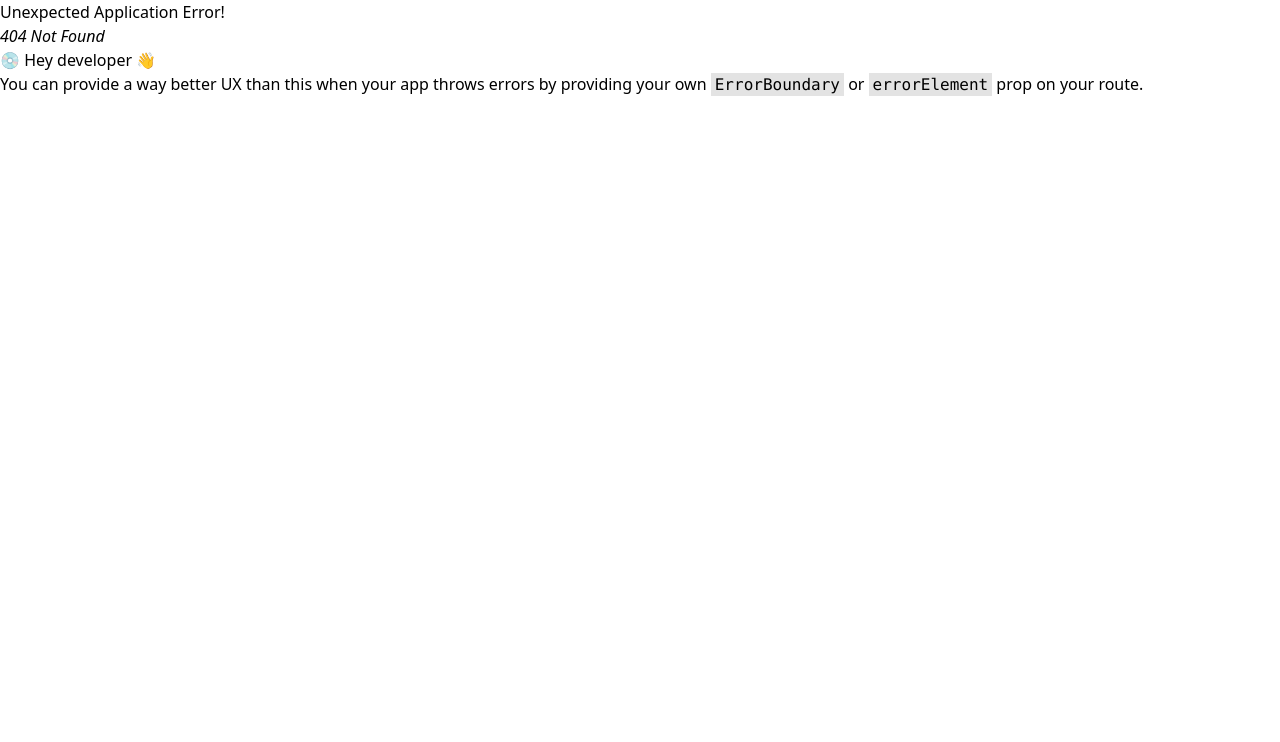
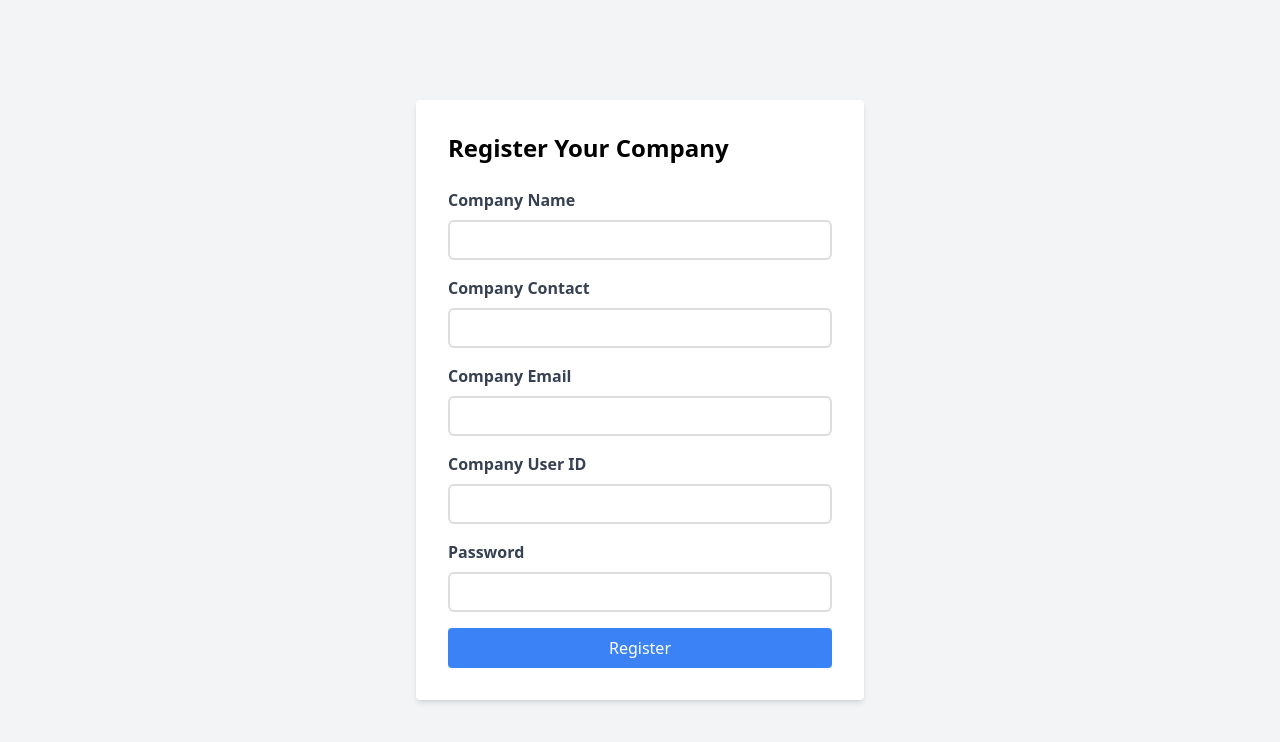
Before and after one commit to Hitesh-Gujjar/job-admin-ui, a React (Create React App) app: page /sign-up in a window 1280 px wide. Before the commit this address had no page. Shown: the top 742 px of the page. Built offline with nearby package versions, Linux system fonts and the light colour scheme.

Commit message:
create registration and auth functionality

```diff
--- a/src/App.tsx
+++ b/src/App.tsx
@@ -3,18 +3,41 @@ import logo from './logo.svg';
 import './App.css';
 import { RouterProvider, createBrowserRouter } from 'react-router-dom';
 import Auth from './Pages/Auth/Auth';
+import Registration from './Pages/Auth/Partial/Registration';
+import Career from './Pages/Career/Career';
+import ProtectedRoute from './Component/ProtectedRoute ';
+import Dashboard from './Pages/Dashboard/Dashboard';
+import Layout from './Component/Layout';
 
 function App() {
 
   const router = createBrowserRouter([
     {
-      path: "/",
+      path: "/sign-in",
       element: <Auth />,
     },
     {
+      path: "/sign-up",
+      element: <Registration />,
+    },
+    {
       path: "/",
-      element: <Auth />,
-    },
+      element: <ProtectedRoute
+        component={<Layout />}
+      />,
+      children: [
+        {
+          path: "/",
+          element: <Dashboard />,
+          // loader: teamLoader,
+        },
+        {
+          path: "career",
+          element: <Career />,
+          // loader: teamLoader,
+        },
+      ],
+    }
   ]);
 
   return (
--- /dev/null
+++ b/src/Component/Header.tsx
@@ -0,0 +1,32 @@
+import React from 'react'
+import { useNavigate } from 'react-router-dom'
+
+function Header() {
+    const navigate = useNavigate();
+
+    const handleLogOut = () => {
+        navigate('/sign-in');
+        localStorage.clear();
+    }
+    return (
+        <div className="md:flex md:items-center md:justify-between bg-grayJob-400 py-5 shadow-md px-6">
+            <div className="min-w-0 flex-1">
+                <h2 className="text-sm  font-bold leading-7 text-gray-900 sm:truncate sm:text-3xl sm:tracking-tight">
+                    Back End Developer
+                </h2>
+            </div>
+            <div className="mt-4 flex md:ml-4 md:mt-0">
+
+                <button
+                    type="button"
+                    onClick={() => { handleLogOut() }}
+                    className="ml-3 inline-flex items-center  rounded-md bg-indigo-600 px-3 py-2 text-sm font-semibold text-white shadow-sm hover:bg-indigo-700 focus-visible:outline focus-visible:outline-2 focus-visible:outline-offset-2 focus-visible:outline-indigo-600"
+                >
+                    Log-out
+                </button>
+            </div>
+        </div>
+    )
+}
+
+export default Header
--- /dev/null
+++ b/src/Component/Layout.tsx
@@ -0,0 +1,19 @@
+import React from 'react';
+import Header from './Header';
+import { Outlet } from 'react-router-dom';
+
+interface LayoutProps {
+    children?: React.ReactNode;
+}
+
+function Layout({ children }: LayoutProps) {
+    return (
+        <>
+            <Header />
+            <div className="mx-auto max-w-7xl sm:px-6 lg:px-8">{children}</div>
+           <Outlet/>
+        </>
+    );
+}
+
+export default Layout;
--- /dev/null
+++ b/src/Component/ProtectedRoute .tsx
@@ -0,0 +1,18 @@
+import React from 'react'
+import { Navigate, useNavigate } from 'react-router-dom';
+
+interface ProtectedRouteType {
+    component: any
+}
+
+function ProtectedRoute({ component }: ProtectedRouteType) {
+
+    const isUser = localStorage.getItem('job-token');
+    if (!isUser) {
+        return <Navigate to="/sign-in" replace />;
+    }
+
+    return component
+
+}
+export default ProtectedRoute
--- /dev/null
+++ b/src/Component/Sidebar.tsx
@@ -0,0 +1,9 @@
+import React from 'react'
+
+function Sidebar() {
+  return (
+    <div>Sidebar</div>
+  )
+}
+
+export default Sidebar
--- /dev/null
+++ b/src/Component/TextField.tsx
@@ -0,0 +1,39 @@
+import React from "react";
+
+interface TextFieldType {
+    name: string
+    id: string
+    type?: string
+    value: any
+    handleOnChange: any
+    autoComplete?: string
+    required?: boolean
+}
+
+function TextField(
+    {
+        id,
+        type = 'text',
+        name,
+        value,
+        autoComplete,
+        handleOnChange,
+        required
+    }: TextFieldType) {
+
+    return (
+        <input
+            id={id}
+            name={name}
+            type={type}
+            value={value}
+            onChange={handleOnChange}
+            autoComplete={autoComplete}
+            required={required}
+            className=" z-0  block w-full px-2 border-solid border-2 rounded-md border-grayJob-400 py-2 outline outline-0 focus:outline-0  focus:border-blueJob-400 hover:border-blueJob-400   sm:text-sm text-sm"
+        />
+    );
+}
+
+export default TextField;
+{ }
--- a/src/Pages/Auth/Partial/Login.tsx
+++ b/src/Pages/Auth/Partial/Login.tsx
@@ -1,20 +1,26 @@
-import { useState } from "react"
-import { handleLoginAPi } from "../../../asset/axios/axiosApi"
+import { useState } from "react";
+import { handleLoginAPi } from "../../../asset/axios/axiosApi";
+import { Link, useNavigate } from "react-router-dom";
+import TextField from "../../../Component/TextField";
 
 function Login() {
-    const [userDetails, setUsetDetails] = useState({
-        userId: '',
-        password: ''
-    })
+    const navigate = useNavigate();
+    const [userDetails, setUsetDetails] = useState<any>({
+        userId: "",
+        password: "",
+    });
 
-    const handleLogin = () => {
-        handleLoginAPi(userDetails);
-    }
+    const handleLogin = async () => {
+        const isLogin: any = await handleLoginAPi(userDetails);
+        if (isLogin.status) {
+            navigate('/');
+        }
+    };
+
     return (
         <>
             <div className="flex min-h-full flex-1 flex-col justify-center px-6 py-12 lg:px-8">
                 <div className="sm:mx-auto sm:w-full sm:max-w-sm">
-
                     <h2 className="mt-10 text-center text-2xl font-bold leading-9 tracking-tight text-gray-900">
                         Sign in to your job portal
                     </h2>
@@ -23,56 +29,62 @@ function Login() {
                 <div className="mt-10 sm:mx-auto sm:w-full sm:max-w-sm">
                     <form className="space-y-6" action="#" method="POST">
                         <div>
-                            <label htmlFor="email" className="block text-sm font-medium leading-6 text-gray-900">
+                            <label
+                                htmlFor="email"
+                                className="block text-sm font-medium leading-6 text-gray-900"
+                            >
                                 Email address
                             </label>
                             <div className="mt-2">
-                                <input
+                                <TextField
+                                    name="email"
                                     id="email"
-                                    name="email"
                                     type="email"
                                     value={userDetails?.userId}
-                                    onChange={(e: any) => { setUsetDetails({ ...userDetails, userId: e.target.value }) }}
-                                    autoComplete="email"
-                                    required
-                                    className="block w-full rounded-md border-0 py-1.5 text-gray-900 shadow-sm ring-1 ring-inset ring-gray-300 placeholder:text-gray-400 focus:ring-2 focus:ring-inset focus:ring-indigo-600 sm:text-sm sm:leading-6"
+                                    handleOnChange={(e: any) => {
+                                        setUsetDetails({ ...userDetails, userId: e.target.value });
+                                    }}
                                 />
                             </div>
                         </div>
 
                         <div>
                             <div className="flex items-center justify-between">
-                                <label htmlFor="password" className="block text-sm font-medium leading-6 text-gray-900">
+                                <label
+                                    htmlFor="password"
+                                    className="block text-sm font-medium leading-6 text-gray-900"
+                                >
                                     Password
                                 </label>
                                 <div className="text-sm">
-                                    <a href="#" className="font-semibold text-indigo-600 hover:text-indigo-500">
+                                    <a
+                                        href="#"
+                                        className="font-semibold text-indigo-600 hover:text-indigo-500"
+                                    >
                                         Forgot password?
                                     </a>
                                 </div>
                             </div>
                             <div className="mt-2">
-                                <input
+                                <TextField
+                                    name="password"
                                     id="password"
-                                    name="password"
                                     type="password"
                                     value={userDetails?.password}
-                                    onChange={(e: any) => {
+                                    handleOnChange={(e: any) => {
                                         setUsetDetails({
                                             ...userDetails,
-                                            password: e.target.value
-                                        })
+                                            password: e.target.value,
+                                        });
                                     }}
-                                    autoComplete="current-password"
-                                    required
-                                    className="block w-full rounded-md border-0 py-1.5 text-gray-900 shadow-sm ring-1 ring-inset ring-gray-300 placeholder:text-gray-400 focus:ring-2 focus:ring-inset focus:ring-indigo-600 sm:text-sm sm:leading-6"
                                 />
+
                             </div>
                         </div>
 
                         <div>
                             <button
-                                type="submit"
+                                type="button"
                                 onClick={() => handleLogin()}
                                 className="flex w-full justify-center rounded-md bg-indigo-600 px-3 py-1.5 text-sm font-semibold leading-6 text-white shadow-sm hover:bg-indigo-500 focus-visible:outline focus-visible:outline-2 focus-visible:outline-offset-2 focus-visible:outline-indigo-600"
                             >
@@ -82,15 +94,18 @@ function Login() {
                     </form>
 
                     <p className="mt-10 text-center text-sm text-gray-500">
-                        Not a member?{' '}
-                        <a href="#" className="font-semibold leading-6 text-indigo-600 hover:text-indigo-500">
-                            Start a 14 day free trial
-                        </a>
+                        Not a member?{" "}
+                        <Link
+                            to={"/sign-up"}
+                            className="font-semibold leading-6 text-indigo-600 hover:text-indigo-500"
+                        >
+                            Create New Account
+                        </Link>
                     </p>
                 </div>
             </div>
         </>
-    )
+    );
 }
 
-export default Login
+export default Login;
--- a/src/Pages/Auth/Partial/Registration.tsx
+++ b/src/Pages/Auth/Partial/Registration.tsx
@@ -1,8 +1,98 @@
-import React from 'react'
+import React, { useState } from 'react'
+import { handleRegistration } from '../../../asset/axios/axiosApi';
+import { useNavigate } from 'react-router-dom';
+import TextField from '../../../Component/TextField';
 
 function Registration() {
+  const navigate = useNavigate()
+  const [formData, setFormData] = useState({
+    company_name: '',
+    company_contact: '',
+    company_email: '',
+    company_userId: '',
+    password: '',
+  });
+
+  const handleChange = (e: any) => {
+    const { name, value } = e.target;
+    setFormData({
+      ...formData,
+      [name]: value,
+    });
+  };
+
+  const handleSubmit = async (e: any) => {
+    e.preventDefault();
+    const registrater: any = await handleRegistration(formData);
+
+    if (registrater?.status) {
+      navigate('/')
+    }
+  };
   return (
-    <div>Registration</div>
+    <div className="flex items-center justify-center min-h-screen bg-gray-100">
+      <div className="bg-white p-8 rounded shadow-md w-full max-w-md">
+        <h2 className="text-2xl font-bold mb-6">Register Your Company</h2>
+        <form onSubmit={handleSubmit}>
+          <div className="mb-4">
+            <label htmlFor="company_name" className="block text-gray-700 font-bold mb-2">Company Name</label>
+            <TextField
+              id="company_name"
+              name="company_name"
+              type="text"
+              value={formData.company_name}
+              handleOnChange={handleChange}
+              required={true}
+            />
+          </div>
+          <div className="mb-4">
+            <label htmlFor="company_contact" className="block text-gray-700 font-bold mb-2">Company Contact</label>
+            <TextField
+              id="company_contact"
+              name="company_contact"
+              type="text"
+              value={formData.company_contact}
+              handleOnChange={handleChange}
+              required={true}
+            />
+          </div>
+          <div className="mb-4">
+            <label htmlFor="company_email" className="block text-gray-700 font-bold mb-2">Company Email</label>
+            <TextField
+              id="company_email"
+              name="company_email"
+              type="text"
+              value={formData.company_email}
+              handleOnChange={handleChange}
+              required={true}
+            />
+          </div>
+          <div className="mb-4">
+            <label htmlFor="company_userId" className="block text-gray-700 font-bold mb-2">Company User ID</label>
+            <TextField
+              id="company_userId"
+              name="company_userId"
+              type="text"
+              value={formData.company_userId}
+              handleOnChange={handleChange}
+              required={true}
+            />
+          </div>
+          <div className="mb-4">
+            <label htmlFor="password" className="block text-gray-700 font-bold mb-2">Password</label>
+            <TextField
+              id="password"
+              name="password"
+              type="password"
+              value={formData.password}
+              handleOnChange={handleChange}
+              required={true}
+            />
+          </div>
+          <button type="submit" className="w-full bg-blue-500 text-white py-2 px-4 rounded hover:bg-blue-600">Register</button>
+        </form>
+      </div>
+    </div>
   )
 }
 
--- /dev/null
+++ b/src/Pages/Career/Career.tsx
@@ -0,0 +1,9 @@
+import React from 'react'
+
+function Career() {
+  return (
+    <div>Career</div>
+  )
+}
+
+export default Career
--- /dev/null
+++ b/src/Pages/Dashboard/Dashboard.tsx
@@ -0,0 +1,11 @@
+import React from 'react'
+import Layout from '../../Component/Layout'
+import { Outlet } from 'react-router-dom'
+
+function Dashboard() {
+  return (
+      <div>Dashboard</div>
+  )
+}
+
+export default Dashboard
--- a/src/asset/axios/axiosApi.tsx
+++ b/src/asset/axios/axiosApi.tsx
@@ -16,22 +16,41 @@ const callGetApi = async ({ url }: callGetApiTypes) => {
     return data;
 }
 
-const loginApi = axios.create({
+const callPostApi = async ({ url }: callGetApiTypes) => {
+    const data = await api.post(url);
+
+    return data;
+}
+
+const withouteToken = axios.create({
     baseURL: 'http://localhost:5000/job-portal/admin',
     timeout: 5000,
 });
 
 // Function to perform login and obtain a token
 export const handleLoginAPi = async (data: any): Promise<string | null> => {
+    debugger
     try {
-        const response = await loginApi.post('/user/login', data);
+        const response:any = await withouteToken.post('/user/login', data);
         const token = response.data.token;
-        localStorage.setItem('token', token);
-        return token;
+        localStorage.setItem('job-token', token);
+        return response;
     } catch (error) {
         console.error('Login error:', error);
         return null;
     }
 };
 
-export { callGetApi }
+// Function to perform login and obtain a token
+export const handleRegistration = async (data: any): Promise<string | null> => {
+    try {
+        const response: any = await withouteToken.post('/user/create', data);
+
+        return response;
+    } catch (error) {
+        console.error('Login error:', error);
+        return null;
+    }
+};
+
+export { callGetApi, callPostApi }
--- a/tailwind.config.js
+++ b/tailwind.config.js
@@ -4,7 +4,18 @@ module.exports = {
     "./src/**/*.{js,jsx,ts,tsx}",
   ],
   theme: {
-    extend: {},
+
+    extend: {
+      colors: {
+        grayJob: {
+          400: '#DFDEDE',
+                },
+        blueJob:{
+          100:"rgb(223 222 222 / var(--tw-border-opacity))",
+          400:'#008EDC'
+        }
+      },
+    },
   },
   plugins: [],
 }
```
